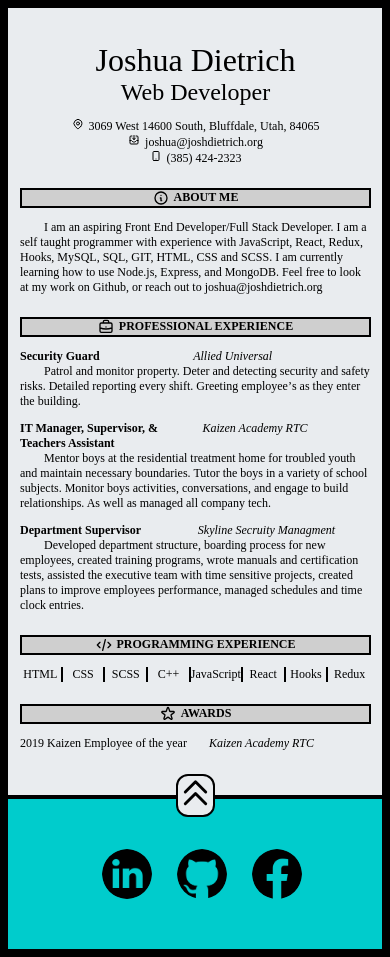
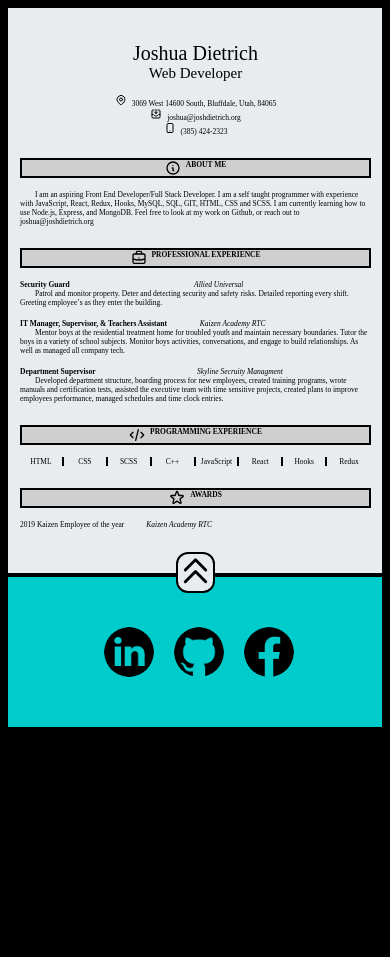
Before and after one commit to jdietrich11/portfolio, a React (Create React App) app: page /resume in a window 390 px wide. After the commit the page ends 844 px from the top, so only its background shows below. Built offline with nearby package versions, Linux system fonts and the light colour scheme; a web font is replaced by a local one.

Commit message:
updated from px to rem

```diff
--- a/src/components/about/about.styles.scss
+++ b/src/components/about/about.styles.scss
@@ -3,9 +3,9 @@
   grid-template-columns: 10% 90%;
   background-color: black;
   width: 100%;
-  max-width: 1000px;
+  max-width: 100rem;
   margin: auto;
-  border-bottom: 3px solid #00cccc;
+  border-bottom: 0.3rem solid #00cccc;
   display: relative;
 
   &:last-child {
@@ -17,32 +17,32 @@
   transform: rotate(270deg);
   justify-self: center;
   align-self: center;
-  font-size: 84px;
+  font-size: 8.4rem;
 }
 .content {
-  margin-left: 15px;
+  margin-left: 1.5rem;
   display: absolute;
 }
 .sidename-title {
   color: #00cccc;
 }
 .question {
-  font-size: 30px;
+  font-size: 3rem;
   color: #00cccc;
-  margin-left: 2em;
-  margin-top: 62px;
+  margin-left: 5rem;
+  margin-top: 6.2rem;
 }
 .answer {
   color: white;
-  text-indent: 2em;
-  margin-top: 12px;
+  text-indent: 5rem;
+  margin-top: 1.2rem;
 
   li {
     list-style: none;
-    margin-left: -45px;
+    margin-left: -4.5rem;
 
     svg {
-      width: 12px;
+      width: 1.2rem;
     }
   }
   a {
@@ -55,26 +55,25 @@
   }
 
   &:last-child {
-    margin-bottom: 84px;
+    margin-bottom: 8.4rem;
   }
 }
 
 .project-description {
   color: white;
-  text-indent: 2em;
-  margin-top: 12px;
+  text-indent: 4rem;
+  margin-top: 1.2rem;
   &:last-child {
-    margin-bottom: 84px;
+    margin-bottom: 8.4rem;
   }
 }
 
-@media (max-width: 650px) {
+@media (max-width: 40rem) {
   .about-container {
     display: flex;
     flex-direction: column;
   }
   .sidename {
     transform: none;
-    font-size: 3rem;
   }
 }
--- a/src/components/contact-me/contact-me.scss
+++ b/src/components/contact-me/contact-me.scss
@@ -1,15 +1,15 @@
 .contact-me-container {
   margin: auto;
   background-color: #343a40;
-  max-width: 900px;
-  margin-bottom: 75px;
+  max-width: 90rem;
+  margin-bottom: 7.5rem;
 }
 .form {
   padding: 1rem;
   display: grid;
   grid-template-columns: 50% 50%;
   grid-template-rows: 1fr 1fr 5fr 2fr;
-  row-gap: 6px;
+  row-gap: 0.6rem;
 
   .name,
   .email {
@@ -18,7 +18,7 @@
 }
 .input {
   background-color: #495057;
-  font-size: 22px;
+  font-size: 2.2rem;
   border: solid black;
 
   &:focus {
@@ -44,6 +44,6 @@
     position: absolute;
   }
   &[type='text'] {
-    top: 3px;
+    top: 0.3rem;
   }
 }
--- a/src/components/custombutton/custombutton.styles.scss
+++ b/src/components/custombutton/custombutton.styles.scss
@@ -1,14 +1,14 @@
 .button {
   align-self: center;
-  font-size: 22px;
-  height: 40px;
+  font-size: 2.2rem;
+  height: 4rem;
   color: #00cccc;
   border: solid #00cccc;
   grid-column: 2;
   background-color: #343a40;
-  border-radius: 50px;
-  margin: 0 100px;
-  box-shadow: 5px 5px 5px rgba(255, 255, 255, 0.2);
+  border-radius: 5rem;
+  margin: 0 10rem;
+  box-shadow: 5rem 0.5rem 0.5rem rgba(255, 255, 255, 0.2);
   transition: box-shadow 0.5s ease;
 
   &:active {
--- a/src/components/footer/footer.styles.scss
+++ b/src/components/footer/footer.styles.scss
@@ -3,19 +3,19 @@
   position: relative;
   display: grid;
   background-color: #00cccc;
-  height: 150px;
-  border-top: 4px solid #000000;
+  height: 15rem;
+  border-top: 0.4rem solid #000000;
   width: 100%;
 }
 // button to scroll back to the top of the page
 .backTop {
-  width: 35px;
-  border: 2px solid black;
+  width: 3.5rem;
+  border: 0.2rem solid black;
   background-color: #e9ecef;
-  border-radius: 12px;
+  border-radius: 1.2rem;
   position: absolute;
   justify-self: center;
-  margin-top: -25px;
+  margin-top: -2.5rem;
 
   .svg {
     justify-self: center;
@@ -35,16 +35,16 @@
   align-items: center;
   //background box for the icons effects
   .box {
-    width: 50px;
-    height: 50px;
-    margin-left: 25px;
+    width: 5rem;
+    height: 5rem;
+    margin-left: 2rem;
     overflow: hidden;
-    border-radius: 1000000px;
+    border-radius: 1000rem;
 
     transition: box-shadow 3s ease;
 
     &:hover {
-      box-shadow: 5px 5px 5px rgba(0, 0, 0, 0.3);
+      box-shadow: 0.5rem 0.5rem 0.5rem rgba(0, 0, 0, 0.3);
     }
     .links {
       &:hover {
@@ -57,15 +57,15 @@
 // parent element that contains a and img
 // child element with just the img
 .icon {
-  height: 50px;
-  width: 50px;
+  height: 5rem;
+  width: 5rem;
   justify-content: center;
   align-self: center;
 
   transition: transform 3s ease;
 
   &:hover {
-    border-radius: 10000px;
+    border-radius: 100rem;
     transform: scale(1.15);
   }
 }
--- a/src/components/header/header.styles.scss
+++ b/src/components/header/header.styles.scss
@@ -7,18 +7,18 @@
   top: 0;
   z-index: 112;
   background-color: black;
-  width: max(900px);
+  width: max(90rem);
   margin: auto;
   overflow-y: hidden;
 
   .home {
     display: flex;
     align-items: center;
-    gap: 12px;
-    margin-left: -115px;
+    gap: 1.2rem;
+    margin-left: -11.5rem;
 
     .logo {
-      width: 24px;
+      width: 2.4rem;
 
       &:hover {
         cursor: pointer;
@@ -30,13 +30,13 @@
 .locations {
   display: flex;
   justify-content: space-between;
-  gap: 12px;
+  gap: 1.2rem;
 }
 
 .item {
   text-decoration: none;
   color: white;
-  font-size: 24px;
+  font-size: 2.4rem;
 
   &:hover {
     cursor: pointer;
--- a/src/components/intro/intro.styles.scss
+++ b/src/components/intro/intro.styles.scss
@@ -20,31 +20,31 @@
   top: 25%;
   left: 50%;
   height: 70vh;
-  width: max(900px);
+  width: max(90rem);
   transform: translatex(-50%);
   // border: 3px solid green;
   backdrop-filter: brightness(80%);
 }
 .myname {
-  font-size: 5rem;
+  font-size: 6rem;
   filter: saturate(150%);
 }
 .mytitle {
   color: #00cccc;
   font-size: 3.5rem;
-  margin-top: 12px;
+  margin-top: 1.2rem;
   text-align: center;
 }
 .myintro-container {
-  margin-top: 20px;
+  margin-top: 2rem;
   width: 60vw;
   margin: auto;
   .myintro {
-    margin-top: 70px;
+    margin-top: 7rem;
   }
 }
 .contactbtn {
   position: absolute;
-  bottom: 50px;
-  right: -75px;
+  bottom: 5rem;
+  right: -7.5rem;
 }
--- a/src/components/more/more.styles.scss
+++ b/src/components/more/more.styles.scss
@@ -1,25 +1,25 @@
 .more-container {
-  width: max(500px);
+  width: max(50rem);
   margin: auto;
   height: 50vh;
   display: flex;
   flex-direction: column;
   justify-content: center;
-  border-bottom: 2px solid #00cccc;
-  margin-bottom: 75px;
-  margin-top: 75px;
+  border-bottom: 0.2rem solid #00cccc;
+  margin-bottom: 7.5rem;
+  margin-top: 7.5rem;
   // background-color: #343a40;
 }
 .more-text {
   color: #00cccc;
   text-align: center;
-  margin-bottom: 12px;
-  font-size: 24px;
+  margin-bottom: 1.2rem;
+  font-size: 2.4rem;
 }
 .link {
   justify-content: center;
   align-self: center;
-  margin-top: 12px;
+  margin-top: 1.2rem;
 }
 
 .link-container {
--- a/src/components/project-card/project-card.styles.scss
+++ b/src/components/project-card/project-card.styles.scss
@@ -6,13 +6,13 @@
 .card {
   position: relative;
   z-index: 1;
-  width: 200px;
-  height: 275px;
+  width: 20rem;
+  height: 27.5rem;
   display: flex;
   justify-content: center;
   flex-direction: column;
   background-color: #495057;
-  border: 2px solid #00cccc;
+  border: 0.2rem solid #00cccc;
 
   transition: opacity 1s ease;
 
@@ -24,47 +24,47 @@
   text-align: center;
   color: #00cccc;
   background-color: #070808;
-  font-size: 25px;
-  margin-bottom: 5px;
-  margin-top: 5px;
+  font-size: 2.5rem;
+  margin-bottom: 0.5rem;
+  margin-top: 0.5rem;
 }
 .subtitle {
-  margin-top: 5px;
-  margin-bottom: 5px;
+  margin-top: 0.5rem;
+  margin-bottom: 0.5rem;
   color: #949ea8;
   text-align: center;
 }
 .image {
   margin: auto;
-  width: 190px;
+  width: 19rem;
   filter: saturate(3);
 }
 
 .buttons {
   position: absolute;
   bottom: 0;
-  margin-left: 5px;
+  margin-left: 0.5rem;
 }
 
 .btn {
-  width: 90px;
-  height: 50px;
+  width: 9rem;
+  height: 5rem;
   background-color: #00cccc;
-  border: 2px solid black;
+  border: 0.2rem solid black;
   color: black;
-  font-size: 24px;
+  font-size: 2.4rem;
   text-align: center;
-  margin-left: 2.5px;
+  margin-left: 0.25rem;
   font-weight: 500;
   transition: all 1s ease;
-  border-radius: 4px;
+  border-radius: 0.4rem;
 
   &:hover {
     cursor: pointer;
     filter: saturate(3);
   }
   &:active {
-    border: 4px solid black;
+    border: 0.4rem solid black;
     filter: saturate(100);
   }
 }
@@ -72,7 +72,7 @@
 .overlay {
   background-color: black;
   opacity: 80%;
-  width: 199px;
+  width: 20rem;
   margin-left: 0;
   display: flex;
   flex-direction: column;
@@ -81,17 +81,17 @@
 .bottom-buttons {
   display: flex;
   justify-content: center;
-  margin-left: -5px;
+  margin-left: -0.5rem;
 }
 
 .list {
-  height: 150px;
+  height: 15rem;
 }
 
 .used {
   text-align: center;
   filter: saturate(10000);
-  margin-top: 15px;
+  margin-top: 1.5rem;
   color: white;
 }
 
--- a/src/components/projects/projects.styles.scss
+++ b/src/components/projects/projects.styles.scss
@@ -2,11 +2,11 @@
 // #00cccc
 
 .proj {
-  height: 700px;
+  height: 70rem;
   display: grid;
   grid-template-columns: 1fr 1fr 1fr;
-  grid-template-rows: 100px 250px 1fr;
-  scroll-margin-top: 10em;
+  grid-template-rows: 10rem 25rem 1fr;
+  scroll-margin-top: 10rem;
 }
 .area-title {
   grid-column: 2/3;
@@ -16,11 +16,11 @@
     align-self: center;
     color: #00cccc;
     text-align: center;
-    font-size: 50px;
+    font-size: 5rem;
   }
 }
 .exp-container {
-  margin-left: -50px;
+  margin-left: -5rem;
   grid-column: 1 /4;
   grid-row: 2/3;
 }
@@ -28,18 +28,18 @@
   justify-content: center;
   align-items: center;
   display: grid;
-  grid-row-gap: 15px;
-  grid-template-columns: repeat(3, 350px);
-  grid-template-rows: repeat(3, 50px);
+  grid-row-gap: 1.5rem;
+  grid-template-columns: repeat(3, 35rem);
+  grid-template-rows: repeat(3, 5rem);
 }
 .project-container {
   grid-row: 3/4;
   grid-column: 1 / 4;
   display: flex;
-  gap: 20px;
+  gap: 2rem;
   justify-content: center;
 }
 
 .button {
-  width: 200px;
+  width: 20rem;
 }
--- a/src/pages/app/app.styles.scss
+++ b/src/pages/app/app.styles.scss
@@ -5,14 +5,13 @@ body {
 html {
   scroll-behavior: smooth;
   font-family: 'Source Serif Pro', serif;
+  overflow: scroll;
+  overflow-x: hidden;
+  font-size: 10px;
 }
 .background {
   margin-left: -2vw;
   margin-top: -2vw;
-}
-html {
-  overflow: scroll;
-  overflow-x: hidden;
 }
 ::-webkit-scrollbar {
   width: 0; /* Remove scrollbar space */
--- a/src/pages/resume/resume.styles.scss
+++ b/src/pages/resume/resume.styles.scss
@@ -1,17 +1,17 @@
 .resume {
-  padding: 12px;
-  width: max(700px);
+  padding: 1.2rem;
+  width: max(70rem);
   margin: auto;
   background-color: #e9ecef;
 
   .icon {
-    width: 12px;
-    height: 12px;
-    margin-right: 5px;
+    width: 1.2rem;
+    height: 1.2rem;
+    margin-right: 0.5rem;
   }
 }
 .section {
-  margin-top: 22px;
+  margin-top: 2.2rem;
 }
 .about-info {
   display: flex;
@@ -24,42 +24,42 @@
 }
 .section-title {
   font-weight: bold;
-  border: 2px solid black;
+  border: 0.2rem solid black;
   background-color: rgb(207, 207, 207);
-  margin-bottom: 12px;
-  font-size: 18px;
+  margin-bottom: 1.2rem;
+  font-size: 1.8rem;
   display: flex;
   justify-content: center;
   align-content: center;
 
   .icon {
-    width: 16px;
-    height: 16px;
+    width: 1.6rem;
+    height: 1.6rem;
   }
 }
 .section-info {
   text-indent: 2em;
-  font-size: 16px;
+  font-size: 1.6rem;
 }
 .my-name {
   text-align: center;
-  font-size: 72px;
+  font-size: 7.2rem;
 }
 .my-title {
   text-align: center;
-  font-size: 36px;
-  margin-bottom: 12px;
+  font-size: 3.6rem;
+  margin-bottom: 1.2rem;
 }
 .job {
   display: grid;
   grid-template-columns: auto auto;
   grid-template-rows: auto auto;
-  margin-bottom: 12px;
+  margin-bottom: 1.2rem;
 }
 .job-description {
   grid-column: 1 /-1;
   text-indent: 2em;
-  font-size: 16px;
+  font-size: 1.6rem;
   font-weight: 400;
 }
 .job-title {
@@ -79,7 +79,7 @@
   grid-template-columns: repeat(8, 1fr);
 }
 .prog-lang {
-  border-right: 2px solid black;
+  border-right: 0.2rem solid black;
   text-align: center;
   &:last-child {
     border-right: none;
@@ -87,14 +87,14 @@
 }
 .award {
   display: flex;
-  gap: 22px;
-  margin-bottom: 32px;
+  gap: 2.2rem;
+  margin-bottom: 3.2rem;
 }
 
 .footer {
   .icon {
-    height: 50px;
-    width: 50px;
+    height: 5rem;
+    width: 5rem;
     justify-content: center;
     align-self: center;
 
@@ -102,7 +102,7 @@
   }
 }
 
-@media (max-width: 650px) {
+@media (max-width: 65rem) {
   .resume {
     width: 90vw;
 
```
